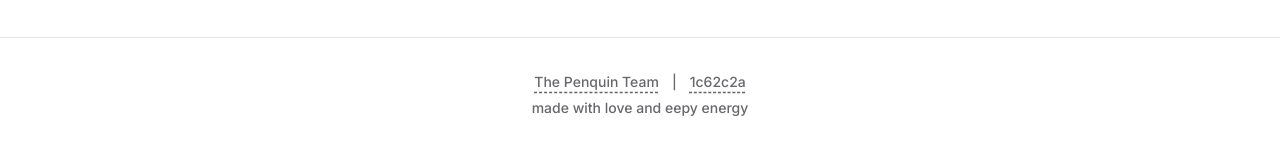
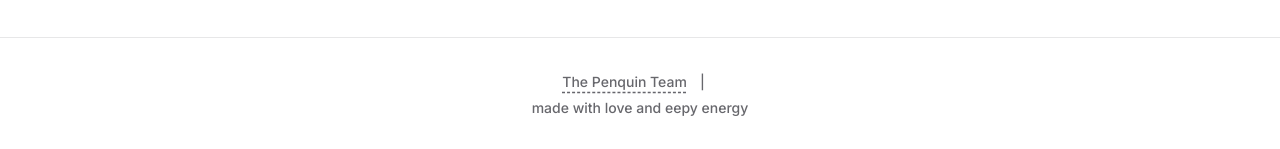
Before and after one commit to krreeshhh/Penquin-v2, a Next.js app: page / in a window 1280 px wide. Shown: the part 648-797 px from the top of the page. Built offline with nearby package versions, Linux system fonts and the light colour scheme.

Commit message:
Added Github Commit hash and redirection

```diff
--- a/next.config.ts
+++ b/next.config.ts
@@ -1,7 +1,13 @@
 import type { NextConfig } from "next";
+import { execSync } from "child_process";
+
+const commitHash = execSync('git rev-parse --short HEAD').toString().trim();
 
 const nextConfig: NextConfig = {
-  /* config options here */
+  env: {
+    NEXT_PUBLIC_COMMIT_HASH: commitHash,
+    NEXT_PUBLIC_GITHUB_REPO: "https://github.com/krreeshhh/Penquin-v2",
+  },
 };
 
 export default nextConfig;
--- a/src/components/Footer.tsx
+++ b/src/components/Footer.tsx
@@ -16,10 +16,12 @@ export const Footer = () => {
           </a>
           <span className="divider mx-2">|</span>
           <a
-            href="#"
-            className="text-[14px] hover:text-[var(--vp-c-text-1)] transition-colors inline-block"
+            href={`${process.env.NEXT_PUBLIC_GITHUB_REPO}/commit/${process.env.NEXT_PUBLIC_COMMIT_HASH}`}
+            target="_blank"
+            rel="noopener noreferrer"
+            className="text-[14px] hover:text-[var(--vp-c-text-1)] transition-colors inline-block font-mono"
           >
-            1c62c2a
+            {process.env.NEXT_PUBLIC_COMMIT_HASH}
           </a>
         </p>
         <p className="copyright text-[14px] text-[var(--vp-c-text-2)] font-medium leading-[24px] mt-[2px]">
```
